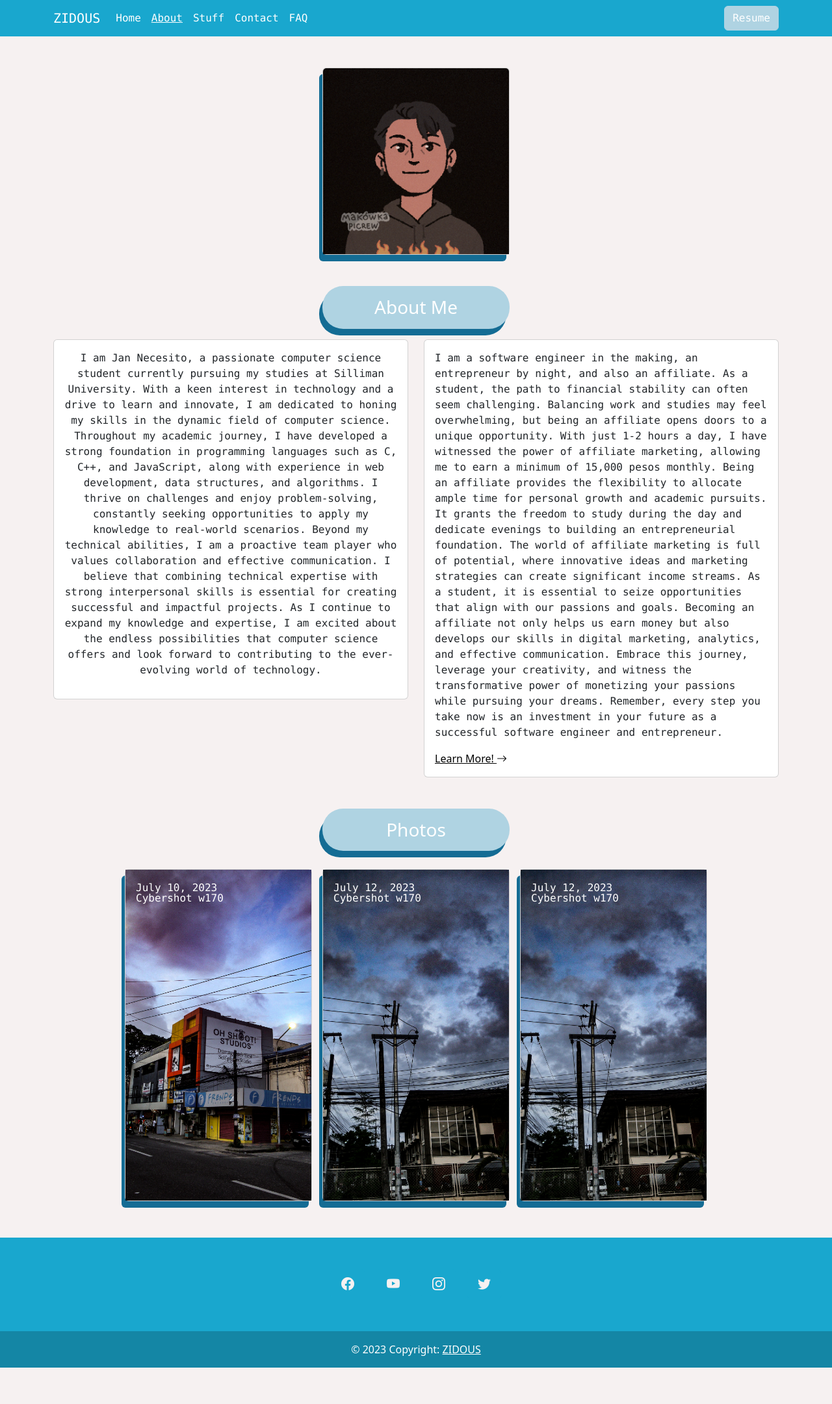
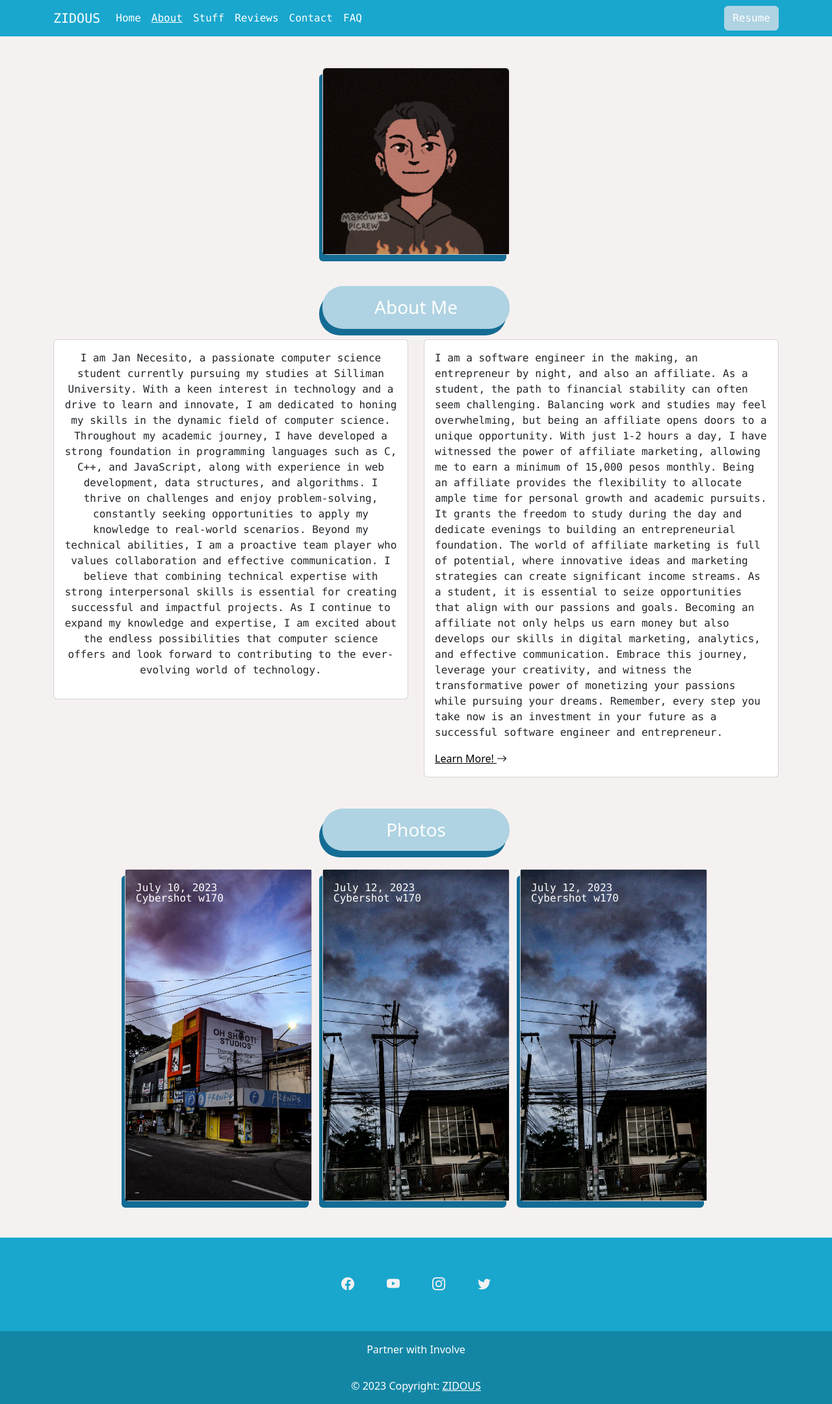
Before and after one commit to Dous13/Zidousblog.github.io, a website: page about.html in a window 1280 px wide. Shown: the whole page at 65% size. Before the commit the page ends 2104 px from the top, so only its background shows below. Drawn offline with nearby package versions, Linux system fonts and the light colour scheme.

Commit message:
nav item added

```diff
--- a/about.html
+++ b/about.html
@@ -25,6 +25,9 @@
               </li>
               <li class="nav-item">
                 <a class="nav-link text-white font" href="stuff.html">Stuff</a>
+              </li>
+              <li class="nav-item">
+                <a class="nav-link text-white font" href="review.html">Reviews</a>
               </li>
               <li class="nav-item">
                 <a class="nav-link text-white font" href="contact.html">Contact</a>
@@ -141,6 +144,9 @@
 
           <!-- Copyright -->
           <div class="text-center text-white p-3" style="background-color: rgba(0, 0, 0, 0.2);">
+            Partner with Involve
+          </div>
+          <div class="text-center text-white p-3" style="background-color: rgba(0, 0, 0, 0.2);">
             © 2023 Copyright:
             <a class="text-white" href="https://github.com/Dous13">ZIDOUS</a>
           </div>
```
Also changed, not shown: index.html (+7 -1 lines), stuff.html (+4 -1 lines), review.html (added).
